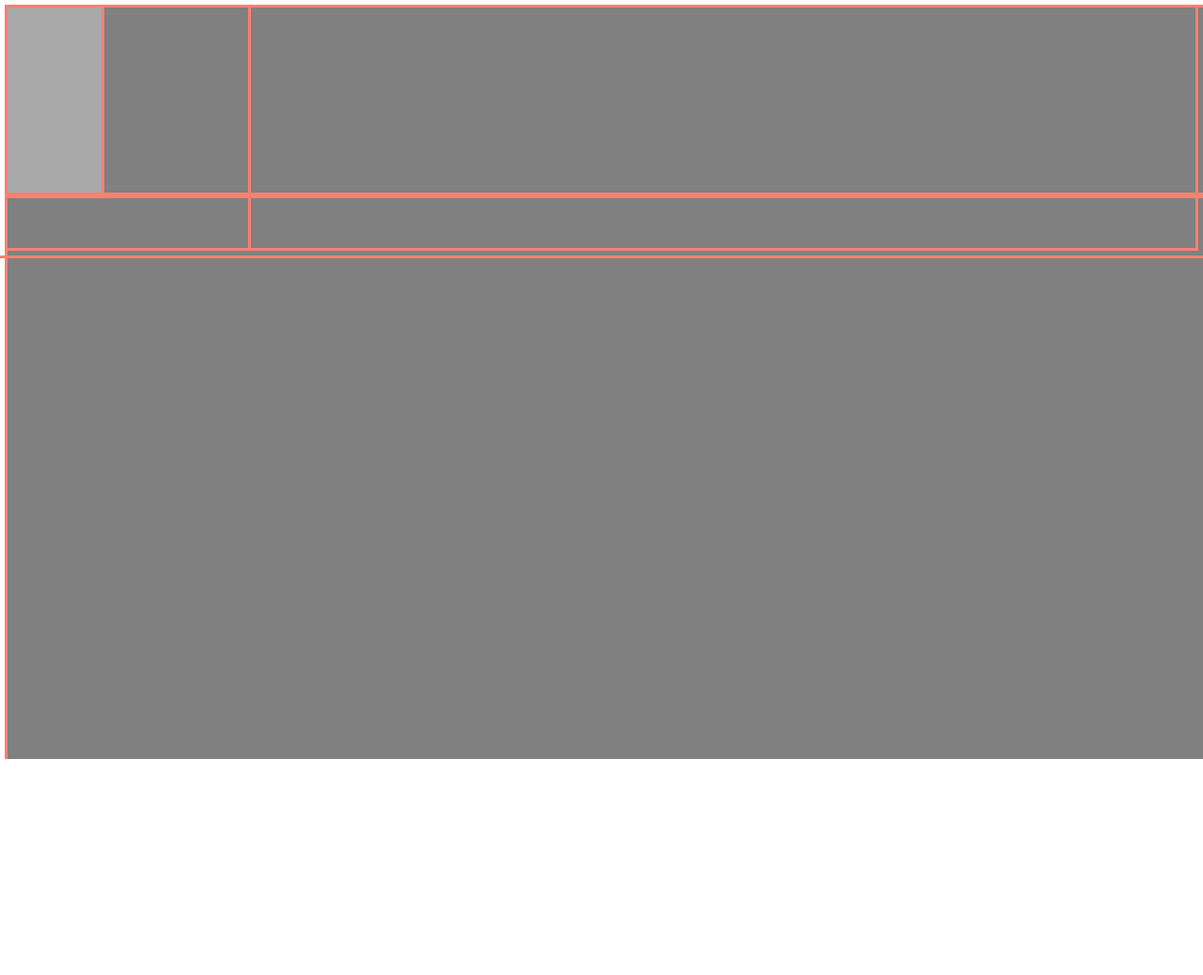
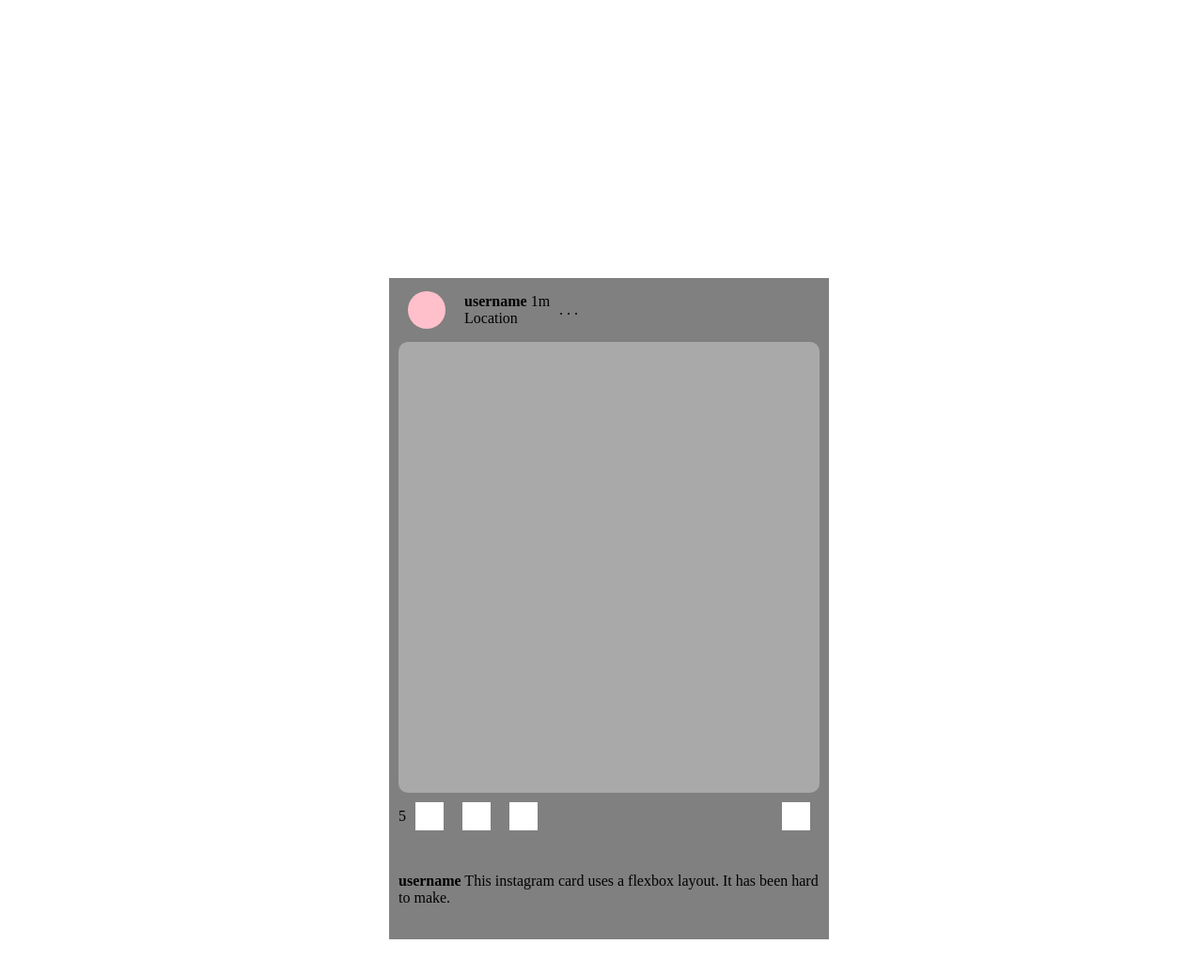
Before and after one commit to delaneyh82-cpu/CLASSPROJECTS_ART458-main, a plain HTML site: page LAB4/InstagramCard/insta.html in a window 1280 px wide. Shown: the whole page at 94% size. Before the commit the page ends 808 px from the top, so only its background shows below. Drawn offline with Linux system fonts and the light colour scheme.

Commit message:
Monday eh

```diff
--- a/LAB4/InstagramCard/Style2/insta-style.css
+++ b/LAB4/InstagramCard/Style2/insta-style.css
@@ -1,18 +1,31 @@
-*{
+/**{
     outline: 3px solid salmon;
-}
+}*/
 
 #container{
 
-    width:20vw;
-    height:20vw;
+    width:100vw;
+    height:100vw;
+    display:flex;
+
+    flex-direction:column;
+    justify-content:center;
+    align-items:center;
 }
 
 #parent{
 
-    width:100vw;
-    height:100vh;
+   display:flex;
+   flex-wrap: wrap;
+    flex-direction: column;
+    justify-content:center;
+    align-items:center;
+    height: 55vw;
+    width: 35vw;
     background-color:gray;
+    padding-left:10px;
+    padding-right:10px;
+
 }
 
 
@@ -20,6 +33,134 @@
 .photo{
 
     background-color: darkgray;
-    width:100px;
-    height:200px;
+    width:35vw;
+    height:20vh;
+
+    flex: 100%;
+
+    /*margin-bottom: 30%;
+    margin-top: 15%; */
+
+    flex-basis:200px;
+    flex-grow: 5;
+    align-self:center;
+    border-radius: 10px;
+
+
+
+    /*min-height:25vh;
+    min-width: 30vw;*/
+    /*display:flex;
+    flex-direction: column;
+    justify-content: center;
+    align-items: center; */
+
 }
+
+
+.icons {
+    background-color:white;
+    width:30px;
+    height:30px;
+
+    display: flex;
+
+    flex-direction:row;
+    justify-content:flex-start;
+    align-items:flex-start;
+    align-self:flex-start;
+
+    display: inline-block;
+
+    margin: 10px;
+
+    min-width: 30px;
+    min-height:30px;
+}
+
+.text{
+
+
+    display:flex;
+    flex-basis: 80px;
+    align-self:center;
+    align-items:center;
+    min-height: 15%;
+    min-width: 100%;
+
+}
+
+.circle{
+    display:flex;
+    align-self:flex-start;
+    align-items:center;
+    width:35vw;
+    gap: 10px;
+   /* min-height: 10%;
+    max-height: 20%; */
+
+}
+
+.dot{
+
+    height: 40px;
+    width: 40px;
+    background-color:pink;
+    border-radius:100%;
+    margin:10px;
+    display:inline-block;
+
+
+}
+
+
+#icons-container{
+    order:1;
+    width:35vw;
+    display:flex;
+    flex-direction:row;
+    justify-content: flex-start;
+    align-items:flex-start;
+
+}
+
+
+
+
+ #icon4 {
+    order: 4;
+    display: flex;
+    align-items:flex-end;
+    justify-self: flex-end;
+    align-self: flex-end;
+
+
+}
+
+
+#separate{
+
+    display:flex;
+    width:27vw;
+    justify-content: flex-end;
+    align-items:flex-end;
+    align-self: flex-end;
+
+    order:4;
+
+}
+
+.ellipses {
+
+
+
+    display:flex;
+    align-items:flex-start;
+    justify-content:flex-start;
+    align-self: center;
+
+    padding-left: 20vw;
+
+
+
+}
--- a/LAB4/InstagramCard/insta.html
+++ b/LAB4/InstagramCard/insta.html
@@ -9,10 +9,31 @@
 <body>
     <div id="container">
         <div id="parent">
-            <div class="photo"></div>
-            <div class="circle"></div>
-            <div class="icons"></div>
-            <div class="text"></div>
+            <div style="order:2" class="photo"></div>
+
+            <div style="order: 1" class="circle">
+                <span class="dot"></span>
+
+
+                <p><b>username</b> 1m <br> Location</p>
+                <span> <p id="ellipses">. . .</p></span>
+            </div>
+
+
+            <div id="icons-container" style="order:3">
+                <div id="icon1"style="order:1" class="icons"> </div>
+                    <div> <p id="number">5</p></div>
+               <div id="icon2"style="order:2" class="icons"></div>
+
+               <div id="icon3"style="order:3" class="icons"></div>
+        <div id="separate">
+            <div id="icon4"style="order:4" class="icons"></div>
+        </div>
+            </div>
+
+            <div style="order:4"class="text">
+                <p> <b>username</b> This instagram card uses a flexbox layout. It has been hard to make.</p>
+            </div>
         </div>
     </div>
 </body>
```
Also changed, not shown: LAB5/Style/style-chess.css (added, +110 -0 lines), LAB5/chessboard.html (added, +135 -0 lines).
